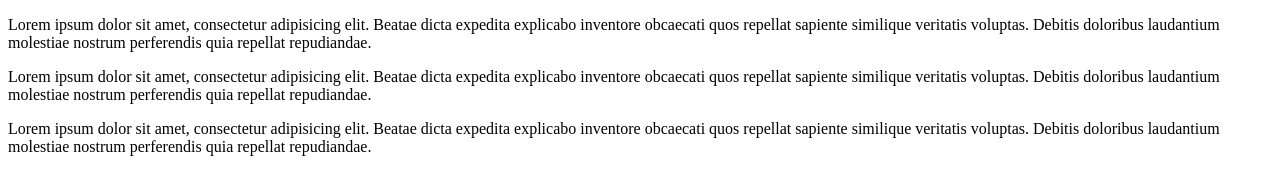
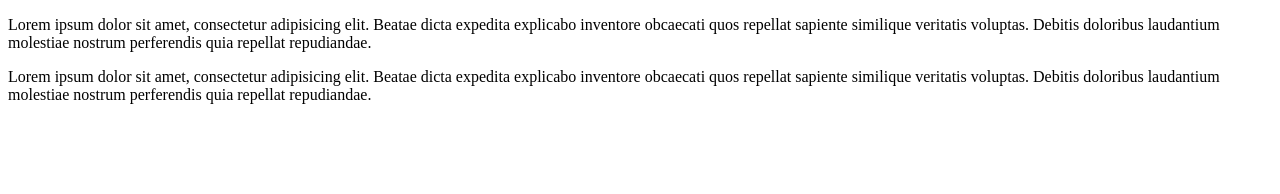
Before and after one commit to LizLilDav/shop, a plain HTML site: page index.html in a window 1280 px wide. Drawn offline with Linux system fonts and the light colour scheme.

Commit message:
jnjel enq tox

```diff
--- a/index.html
+++ b/index.html
@@ -16,11 +16,7 @@
         quos repellat sapiente similique veritatis voluptas. Debitis doloribus laudantium molestiae nostrum perferendis
         quia repellat repudiandae.
     </p>
-    <p>
-        Lorem ipsum dolor sit amet, consectetur adipisicing elit. Beatae dicta expedita explicabo inventore obcaecati
-        quos repellat sapiente similique veritatis voluptas. Debitis doloribus laudantium molestiae nostrum perferendis
-        quia repellat repudiandae.
-    </p>
+
 </div>
 </body>
 </html>
```
